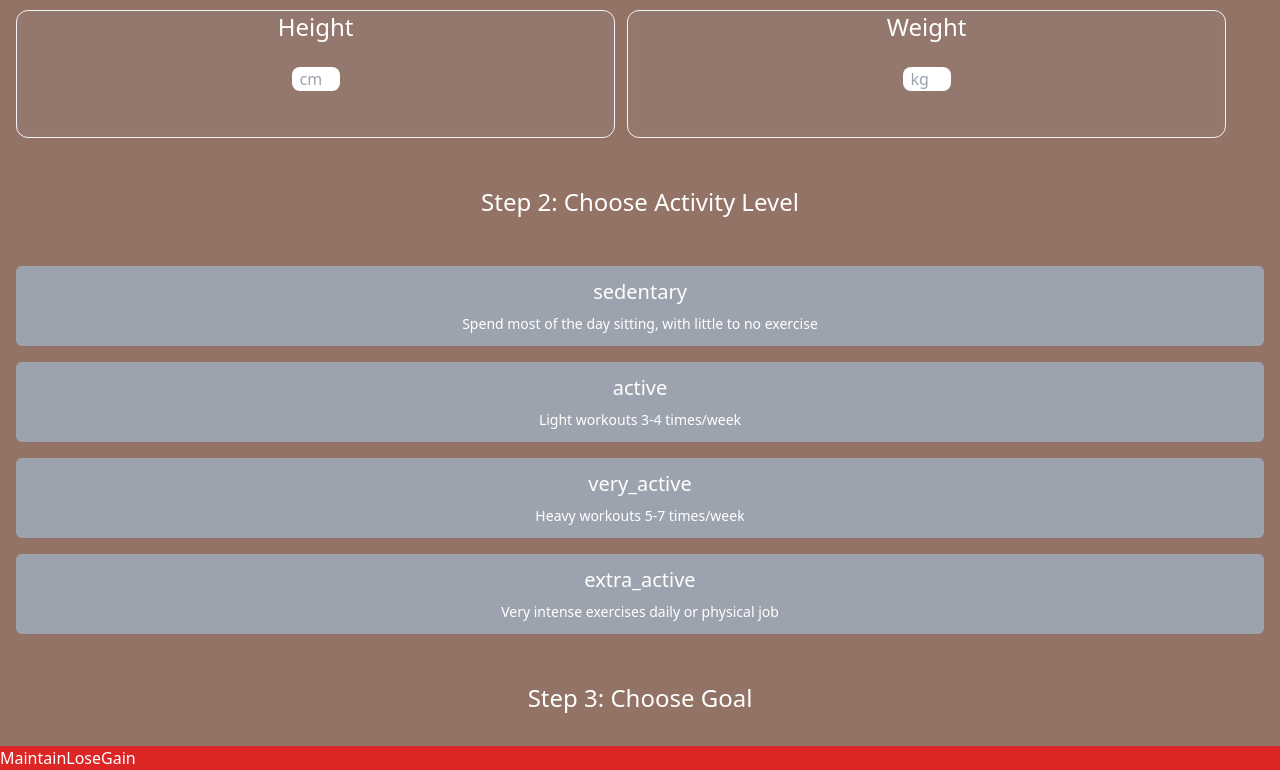
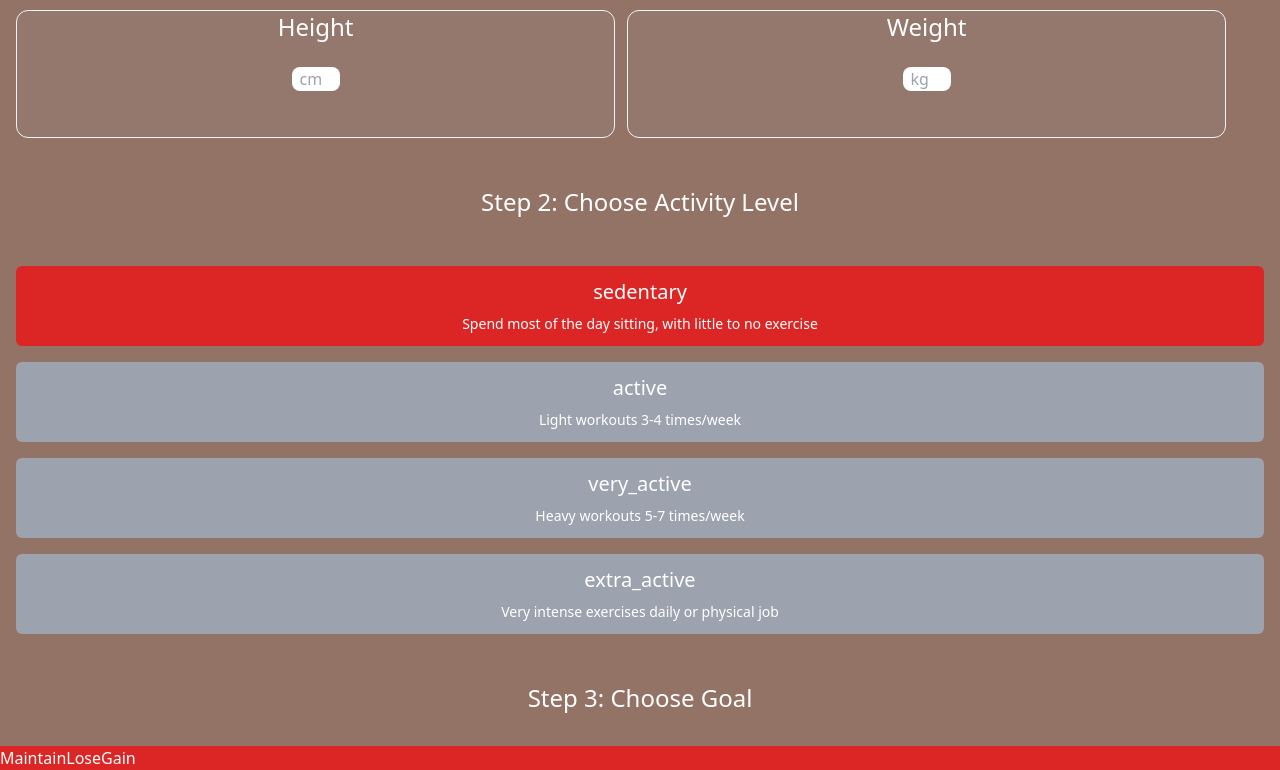
Before and after one commit to FratilaAndrei/recipe-book, a React (Vite) app: page / in a window 1280 px wide. Shown: the part 2973-3743 px from the top of the page. Built offline with nearby package versions, Linux system fonts and the light colour scheme.

Commit message:
Added the selectedActivityColor

```diff
--- a/src/HomePage/components/TdeeCalculator/TdeeCalculator.tsx
+++ b/src/HomePage/components/TdeeCalculator/TdeeCalculator.tsx
@@ -35,7 +35,9 @@ const TdeeCalculator = () => {
       subTitle: "Very intense exercises daily or physical job",
     },
   ];
+
   const goalOptions = ["Maintain", "Lose", "Gain"];
+
   const handleInputChange =
     (key: keyof IBodyInformationInput) =>
     (e: React.ChangeEvent<HTMLInputElement>) => {
@@ -44,6 +46,7 @@ const TdeeCalculator = () => {
         [key]: parseInt(e.target.value) || null,
       }));
     };
+
   const chooseGender = (gender: IBodyInformationInput["gender"]) => {
     setInputData((prev) => ({ ...prev, gender }));
   };
@@ -82,6 +85,7 @@ const TdeeCalculator = () => {
         object={activityObject}
         stepTitle="Step 2: Choose Activity Level"
         handleClick={handleActivityLevelClick}
+        selectedLevel={inputData.activityLevel}
       />
       <ActivityLevel stepTitle="Step 3: Choose Goal" array={goalOptions} />
     </div>
--- a/src/HomePage/components/TdeeCalculator/components/ActivityLevel.tsx
+++ b/src/HomePage/components/TdeeCalculator/components/ActivityLevel.tsx
@@ -4,11 +4,7 @@ interface Props {
   stepTitle: string;
   object?: IActivityObject[];
   array?: string[];
-  handleClick?: (
-    // level: "sedentary" | "active" | "very_active" | "extra_active"
-    level: IActivityObject["activityLevel"]
-  ) => void;
-  // selectedLevel?: "sedentary" | "active" | "very_active" | "extra_active";
+  handleClick?: (level: IActivityObject["activityLevel"]) => void;
   selectedLevel?: IActivityObject["activityLevel"];
 }
 
@@ -28,9 +24,9 @@ const ActivityLevel: React.FC<Props> = ({
   const activityType = object?.map((ob) => (
     <div
       key={ob.activityLevel}
-      className={` flex flex-wrap text-center p-3 gap-2 m-4 rounded-md ${
-        selectedLevel === ob.activityLevel ? "selected" : "bg-gray-400"
-      }`}
+      className={` flex flex-wrap text-center p-3 gap-2 m-4  rounded-md ${
+        selectedLevel === ob.activityLevel ? "bg-red-600" : "bg-gray-400"
+      } `}
       onClick={() => handleActivityClick(ob.activityLevel)}
     >
       <div className="text-xl w-full">{ob.activityLevel}</div>
```
Also changed, not shown: src/main.tsx (+7 -7 lines).
